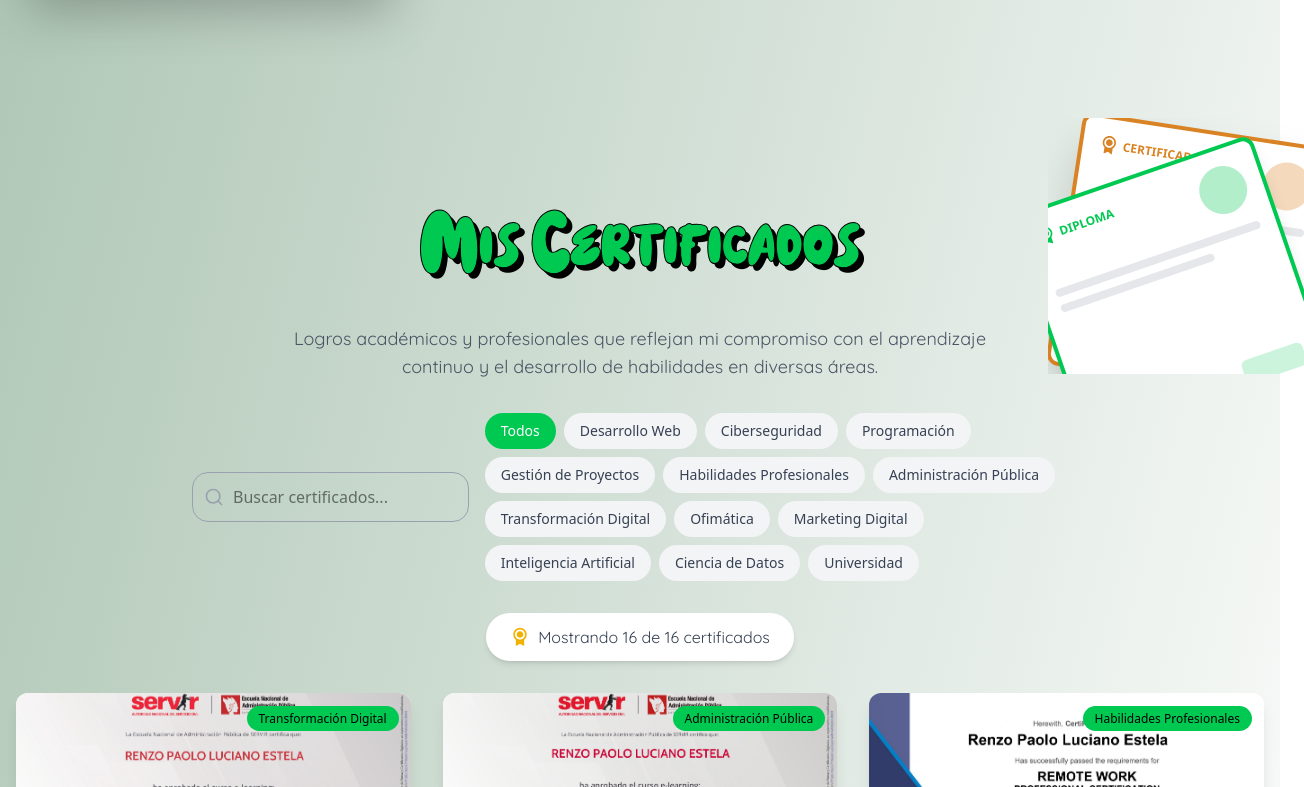
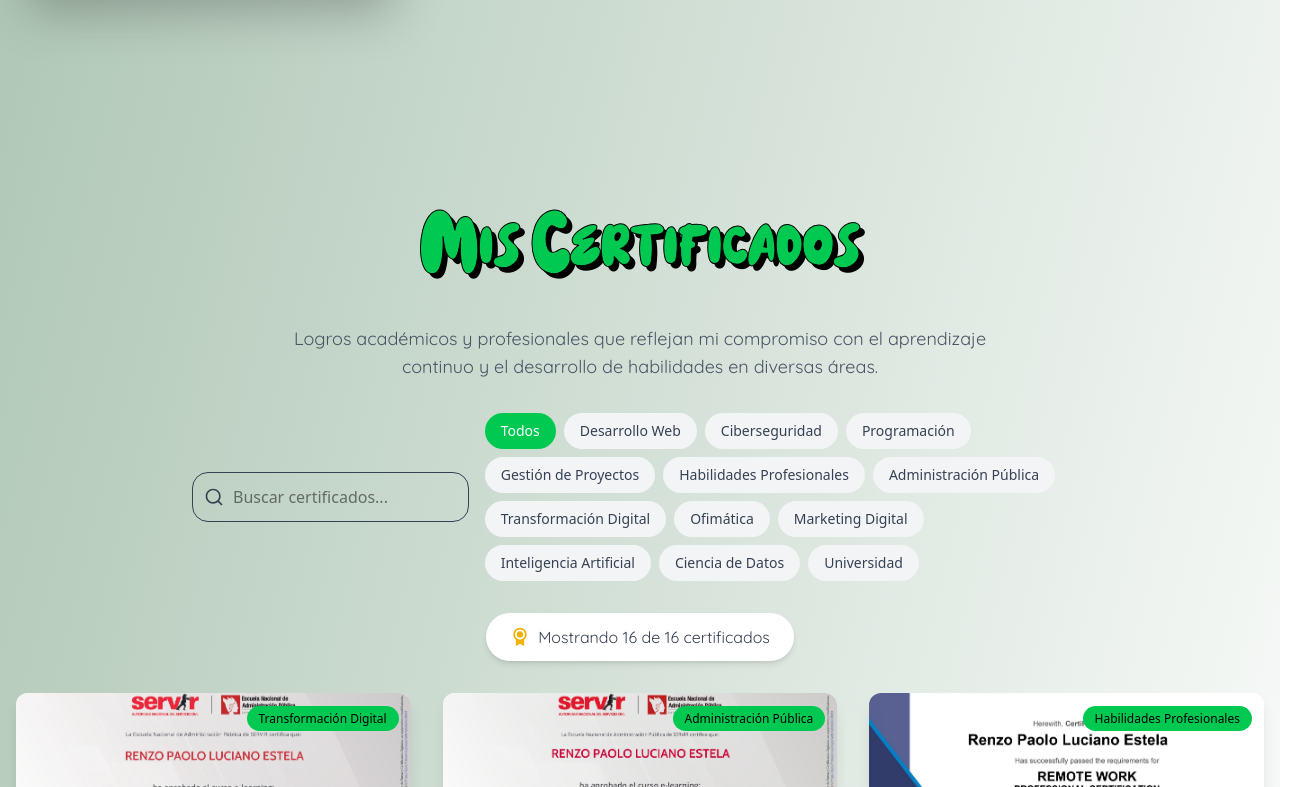
Before and after one commit to LUCIANO131231/PageCV, a React (Vite) app: page / in a window 1280 px wide. Shown: the part 3613-4400 px from the top of the page, 1304 px wide, since content can reach past the window. Built offline with nearby package versions, Linux system fonts and the light colour scheme.

Commit message:
Ajustar estilos en el componente Certificates, deshabilitar animación y mejorar el diseño del campo de búsqueda.

```diff
--- a/src/components/Certificates.jsx
+++ b/src/components/Certificates.jsx
@@ -6,7 +6,7 @@ import Title from './ui/Title';
 import CertificateCard from './ui/CertificateCard';
 import CertificateModal from './ui/CertificateModal';
 import Pagination from './ui/Pagination';
-import FloatingCertificate from './animations/FloatingCertificate';
+// import FloatingCertificate from './animations/FloatingCertificate';
 
 const Certificates = () => {
   const [selectedCategory, setSelectedCategory] = useState('Todos');
@@ -72,7 +72,7 @@ const Certificates = () => {
 
         {/* titulo de la seccion */}
         <div className="w-full text-center mb-8 relative">
-          <FloatingCertificate />
+          {/* <FloatingCertificate /> */}
           <Title>
             <h2 className="text-[90px] letra font-slowin text-green-500">
               Mis Certificados
@@ -95,12 +95,12 @@ const Certificates = () => {
               animate={{ opacity: 1, y: 0 }}
               transition={{ duration: 0.5 }}>
               <div className="absolute inset-y-0 left-0 pl-3 flex items-center pointer-events-none">
-                <RiSearchLine className="text-gray-400" size={20} />
+                <RiSearchLine className="text-gray-700" size={20} />
               </div>
               <input
                 type="text"
                 placeholder="Buscar certificados..."
-                className="block w-full pl-10 pr-4 py-3 border border-gray-400 rounded-2xl focus:outline-none focus:border-green-600 focus:ring-0"
+                className="block w-full pl-10 pr-4 py-3 border border-gray-700 rounded-2xl focus:outline-none focus:border-gray-700 focus:ring-0"
                 value={searchTerm}
                 onChange={(e) => setSearchTerm(e.target.value)}
               />
```
